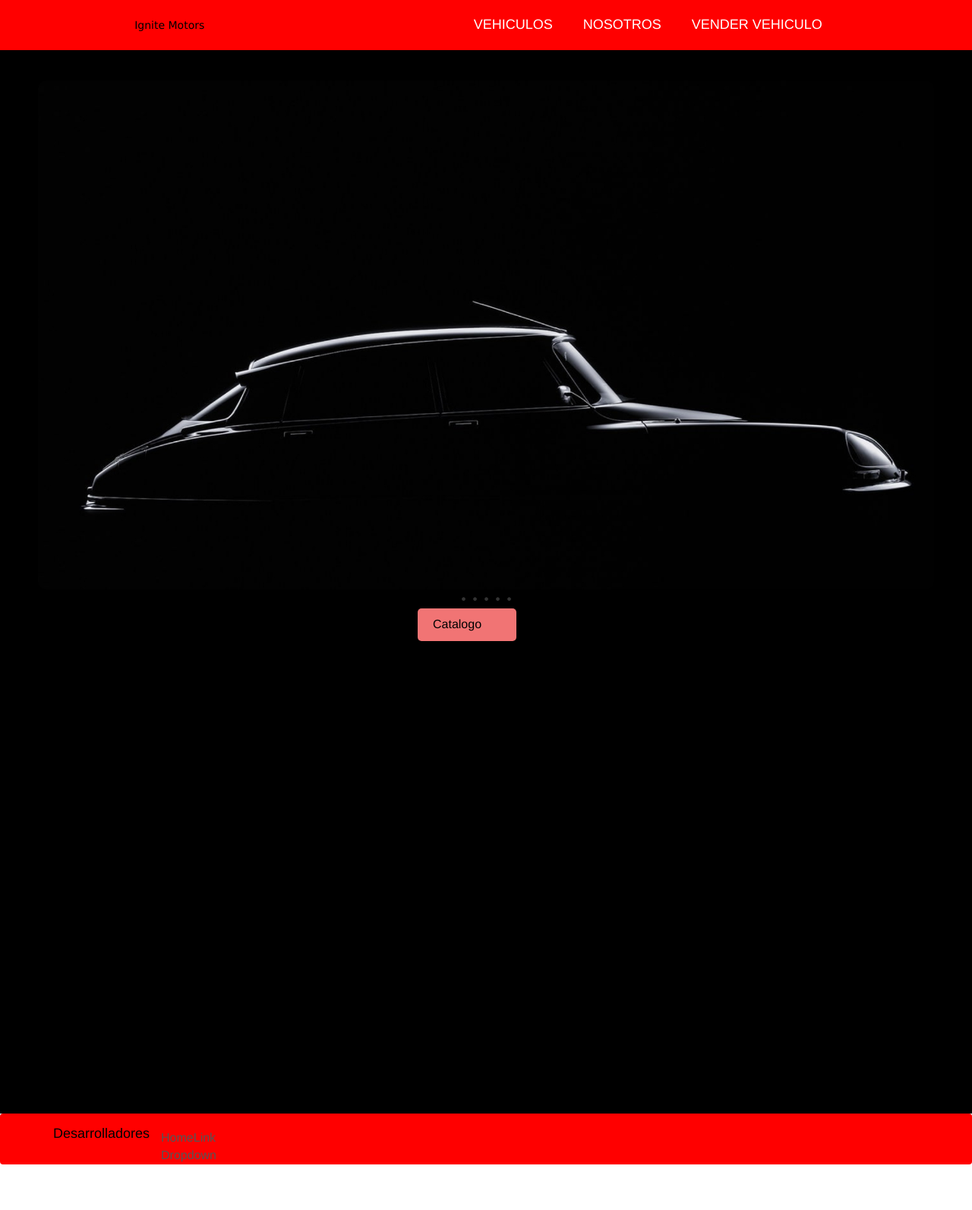
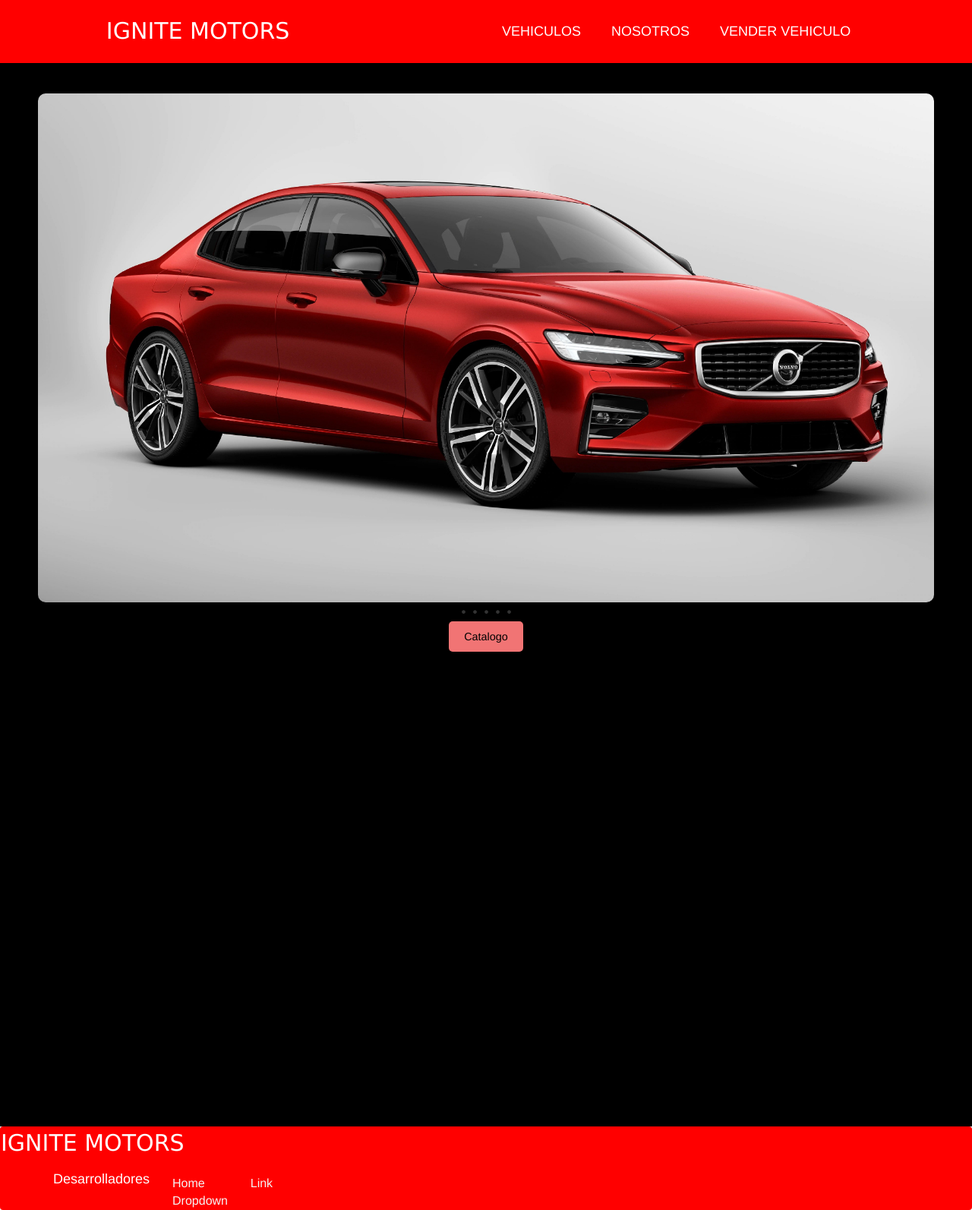
Before and after one commit to Omarx32/PF-Autos, a React (Vite) app in the folder client/: page / in a window 1280 px wide. Shown: the whole page at 76% size. Before the commit the page ends 1533 px from the top, so only its background shows below. Built offline with nearby package versions, Linux system fonts and the light colour scheme.

Commit message:
no es la pasarela xd

```diff
--- a/client/src/Components/Footer/Footer.css
+++ b/client/src/Components/Footer/Footer.css
@@ -1,17 +1,20 @@
 .bg-body-tertiary {
-  background-color: red; /* Cambia el color de fondo del Navbar */
+  background-color: rgb(255, 0, 0); /* Cambia el color de fondo del Navbar */
 }
 
 /* Estilos para el Navbar.Brand (el logotipo o el nombre del sitio) */
 .navbar-brand {
-  color: #020202; /* Color del texto del Navbar.Brand */
-  font-size: 24px; /* Tamaño de fuente del Navbar.Brand */
+  color: #ffffff; /* Color del texto del Navbar.Brand */
+  font-size: 25px; /* Tamaño de fuente del Navbar.Brand */
+  margin-right: 15px;
+  padding-right: 80px;
 }
 
 /* Estilos para los enlaces en el Navbar */
 .nav-link {
-  color: #555; /* Color del texto de los enlaces del Navbar */
+  color: #f5f3f3; /* Color del texto de los enlaces del Navbar */
   font-size: 16px; /* Tamaño de fuente de los enlaces del Navbar */
+  padding-right: 60px;
 }
 
 /* Estilos para el enlace activo en el Navbar */
@@ -23,6 +26,7 @@
 .dropdown-menu {
   background-color: #f7f7f7; /* Color de fondo del menú desplegable */
   border: none; /* Quita el borde del menú desplegable */
+  display: flex;
 }
 
 /* Estilos para los elementos del menú desplegable */
@@ -40,3 +44,10 @@
 .dropdown-divider {
   border-top: 1px solid #ccc; /* Línea divisoria entre elementos */
 }
+.divLogos {
+  font-size: 30px; /* Tamaño de fuente del logo o marca */
+  color: #fff;
+  display: flex;
+  font-family: Verdana, Geneva, Tahoma, sans-serif;
+  border-radius: 50%;
+}
--- a/client/src/Components/NavBar/NavBar.css
+++ b/client/src/Components/NavBar/NavBar.css
@@ -51,7 +51,8 @@ a {
 .nav__brand {
   text-decoration: none;
   font-weight: bold;
-  font-size: 20px; /* Tamaño de fuente del logo o marca */
+  font-size: 30px; /* Tamaño de fuente del logo o marca */
+  color: #fff;
 }
 
 .nav__menu {
@@ -76,8 +77,9 @@ a {
 .nav__link.active {
   font-weight: bold; /* Puedes cambiar el estilo del enlace activo */
 }
-.divLogo{
- color: black;
+.divLogo {
+  font-size: 30px; /* Tamaño de fuente del logo o marca */
+  color: #fff;
 
- font-family: Verdana, Geneva, Tahoma, sans-serif;
+  font-family: Verdana, Geneva, Tahoma, sans-serif;
 }
--- a/client/src/Components/NavBar/Navbar.jsx
+++ b/client/src/Components/NavBar/Navbar.jsx
@@ -3,9 +3,7 @@ import "../NavBar/NavBar.css";
 const Navbar = () => {
   return (
     <nav className="nav">
-      <div className="divLogo">
-        Ignite Motors
-      </div>
+      <div className="divLogo">IGNITE MOTORS</div>
       <a href="#" className="nav__brand">
         {" "}
       </a>
@@ -16,7 +14,7 @@ const Navbar = () => {
           </a>
         </li>
         <li className="nav__item">
-          <a href="#" className="nav__link">
+          <a href="/About" className="nav__link">
             NOSOTROS
           </a>
         </li>
--- a/client/src/Views/About/About.css
+++ b/client/src/Views/About/About.css
@@ -11,18 +11,21 @@
 }
 
 .programmer-card {
-  width: 250px;
-  margin: 20px;
-  padding: 10px;
+  width: 30vh;
+  height: 50vh;
+  margin: 2vh;
+  padding: 1vh;
   border: 1px solid #ccc;
-  border-radius: 5px;
+  border-radius: 20px;
   box-shadow: 0 0 5px rgba(233, 227, 227, 0.3);
   background-color: rgb(90, 5, 5);
 }
 
-.programmer-card img {
-  width: 200px;
+.fotito {
+  width: auto;
+  height: auto;
   border-radius: 50%;
+  padding-bottom: 1vh;
 }
 
 .programmer-card h2 {
@@ -50,10 +53,12 @@
 }
 
 /* Estilos para el encabezado h1 */
-h1 {
-  font-size: 24px;
+.header-sec {
+  font-size: 45px;
   margin-bottom: 40px;
   color: white;
+  text-align: center;
+  padding-top: 40px;
 }
 
 .Boton {
@@ -65,7 +70,9 @@ h1 {
   font-size: 16px;
   text-decoration: none;
   cursor: pointer;
-  display: flex;
-  margin-left: 790px;
-  margin-right: 850px;
+  width: fit-content;
+  margin: 0 auto;
+  display: block;
+  margin-bottom: 3vh;
+  margin-top: 8vh;
 }
--- a/client/src/Views/About/About.jsx
+++ b/client/src/Views/About/About.jsx
@@ -63,11 +63,15 @@ const About = () => {
 
   return (
     <div>
-      <h1>Desarrolladores</h1>
+      <h2 className="header-sec">Desarrolladores</h2>
       <div className="programmers-list">
         {programmers.map((programmer, index) => (
           <div key={index} className="programmer-card">
-            <img src={programmer.image} alt={programmer.name} />
+            <img
+              className="fotito"
+              src={programmer.image}
+              alt={programmer.name}
+            />
             <h2>{programmer.name}</h2>
             <div className="social-media-links">
               <a href={programmer.socialMedia.github} target="_blank">
--- a/client/src/Views/Form/Form.css
+++ b/client/src/Views/Form/Form.css
@@ -1,7 +1,6 @@
 .form-cont form {
   display: flex;
-  flex-direction: column;
-  justify-content: center;
+
   align-items: center;
   width: 100%;
   min-height: 100vh;
--- a/client/src/Views/Home/Home.jsx
+++ b/client/src/Views/Home/Home.jsx
@@ -1,12 +1,10 @@
 import React from "react";
 import styles from "./Home.module.css";
-import Page from '../Paginado/Page'
+import Page from "../Paginado/Page";
 import Cards from "../../Components/Cards/Cards";
 import { OrderByName, OrderByPrice, getCars } from "../../redux/action/action";
 import { useState, useEffect } from "react";
 import { useDispatch, useSelector } from "react-redux";
-
-
 
 export default function Home() {
   const dispatch = useDispatch();
@@ -19,23 +17,19 @@ export default function Home() {
   const [order, setOrder] = useState("");
   const [currentPage, setCurrentPage] = useState(1);
 
-
-
-  const handleOrderByName = (e) =>{
+  const handleOrderByName = (e) => {
     e.preventDefault();
-    dispatch(OrderByName(e.target.value))
-    setOrder(`Ordenado${e.target.value}`)
-  }
-  const handleOrderByPrice = (e) =>{
+    dispatch(OrderByName(e.target.value));
+    setOrder(`Ordenado${e.target.value}`);
+  };
+  const handleOrderByPrice = (e) => {
     e.preventDefault();
-    dispatch(OrderByPrice(e.target.value))
-    setOrder(`Ordenado${e.target.value}`)
-  }
+    dispatch(OrderByPrice(e.target.value));
+    setOrder(`Ordenado${e.target.value}`);
+  };
   const handlePageChange = (newPage) => {
     setCurrentPage(newPage);
   };
-
-
 
   return (
     <div className={styles.container}>
@@ -43,23 +37,22 @@ export default function Home() {
         {/* <select ></select> */}
         <div className={`${styles.container_filters}`}>
           <select onChange={handleOrderByName}>
-          <option value="Default">Default </option>
+            <option value="Default">Alfabetico </option>
             <option value="A-Z">A - Z</option>
             <option value="Z-A">Z - A</option>
           </select>
           <select onChange={handleOrderByPrice}>
-        <option value="Default"> Default </option>
-        <option value="max_price">Max Price</option>
-        <option value="min_price">Min Price</option>
+            <option value="Default"> Por precio </option>
+            <option value="max_price">Mayor</option>
+            <option value="min_price">Menor</option>
           </select>
         </div>
         <div>
-          <h2 className={styles.SubTitle}>Todos los vehículos</h2>
+          <h2 className={styles.SubTitle}>NUESTROS VEHICULOS</h2>
         </div>
-        <Cards currentPage={currentPage}/>
+        <Cards currentPage={currentPage} />
       </div>
       <div className={styles.page}>
-
         <Page
           cardsPerPage={8}
           currentPage={currentPage}
--- a/client/src/Views/Home/Home.module.css
+++ b/client/src/Views/Home/Home.module.css
@@ -1,53 +1,40 @@
-.AppTitle {
-  color: white;
-  flex-direction: column;
-  font-family: Lato, Arial, Helvetica, sans-serif;
-  font-size: 80px;
-  text-align: center;
-  display: flex;
-  justify-content: center;
-  align-items: center;
-}
 .SubTitle {
   text-align: center;
-  margin-top: 30px;
+  margin-top: 3vh;
   color: white;
   flex-direction: column;
   font-family: "Times New Roman", Times, serif;
-  font-size: 40px;
+  font-size: 4vh;
   text-align: center;
-
 }
 
-.page{
-
- display: flex;
- justify-content: center;
- align-items: flex-end;
+.page {
+  display: flex;
+  justify-content: center;
+  align-items: flex-end;
 }
-.container_filters{
-  width: 190%;
+.container_filters {
+  width: 100%;
   margin-top: 1.3rem;
   border-radius: 25px;
   display: flex;
-
 }
 
-.container_filters select{
+.container_filters select {
   padding: 0.5rem 0.9rem;
   border: none;
-  box-shadow: 5px 5px 5px 0.5px rgba(252,0,0,0.4);
-  background-color: black;
+  box-shadow: 5px 5px 5px 0.5px rgba(252, 0, 0, 0.4);
+  background-color: rgb(249, 247, 247);
   color: red;
 
   cursor: pointer;
 }
-.container_filters select:first-child{
+.container_filters select:first-child {
   border-top-left-radius: 12px;
   border-bottom-left-radius: 12px;
 }
 
-.container_filters select:last-child{
+.container_filters select:last-child {
   border-top-right-radius: 12px;
   border-bottom-right-radius: 12px;
 }
--- a/client/src/Views/LandingPage/LandingPage.jsx
+++ b/client/src/Views/LandingPage/LandingPage.jsx
@@ -1,4 +1,4 @@
-import React, { useState } from "react";
+import React, { useState, useEffect } from "react";
 import { BsChevronCompactLeft, BsChevronCompactRight } from "react-icons/bs";
 import { RxDotFilled } from "react-icons/rx";
 import { Link } from "react-router-dom";
@@ -39,7 +39,15 @@ export default function LandingPage() {
   const goToSlide = (slideIndex) => {
     setCurrentIndex(slideIndex);
   };
+  useEffect(() => {
+    const interval = setInterval(() => {
+      nextSlide();
+    }, 4000); // Cambia de diapositiva cada 2 segundos
 
+    return () => {
+      clearInterval(interval);
+    };
+  }, [currentIndex]);
   return (
     <div className={styles.background}>
       {/* <div className={styles.AppTitle}>IGNITE MOTORS</div> */}
--- a/client/src/Views/LandingPage/LandingPage.module.css
+++ b/client/src/Views/LandingPage/LandingPage.module.css
@@ -15,12 +15,12 @@
   padding: 10px 20px;
   border: none;
   border-radius: 5px;
-  font-size: 16px;
+  font-size: 1.8vh;
   text-decoration: none;
   cursor: pointer;
-  display: flex;
-  margin-left: 500px;
-  margin-right: 550px;
+  width: fit-content;
+  margin: 0 auto;
+  display: block;
 }
 
 .homeButton:hover {
--- a/client/src/components/Footer/Footer.jsx
+++ b/client/src/components/Footer/Footer.jsx
@@ -7,6 +7,7 @@ import "../Footer/Footer.css";
 function Footer() {
   return (
     <Navbar className="bg-body-tertiary">
+      <div className="divLogos">IGNITE MOTORS</div>
       <Container>
         <Navbar.Brand href="/About">Desarrolladores</Navbar.Brand>
         <Navbar.Toggle aria-controls="basic-navbar-nav" />
```
Also changed, not shown: client/src/Views/Form/Form.jsx (+103 -71 lines), 1 other file (tests, documents, lock files or other folders). Lines whose indentation alone changed are shown as unchanged.
